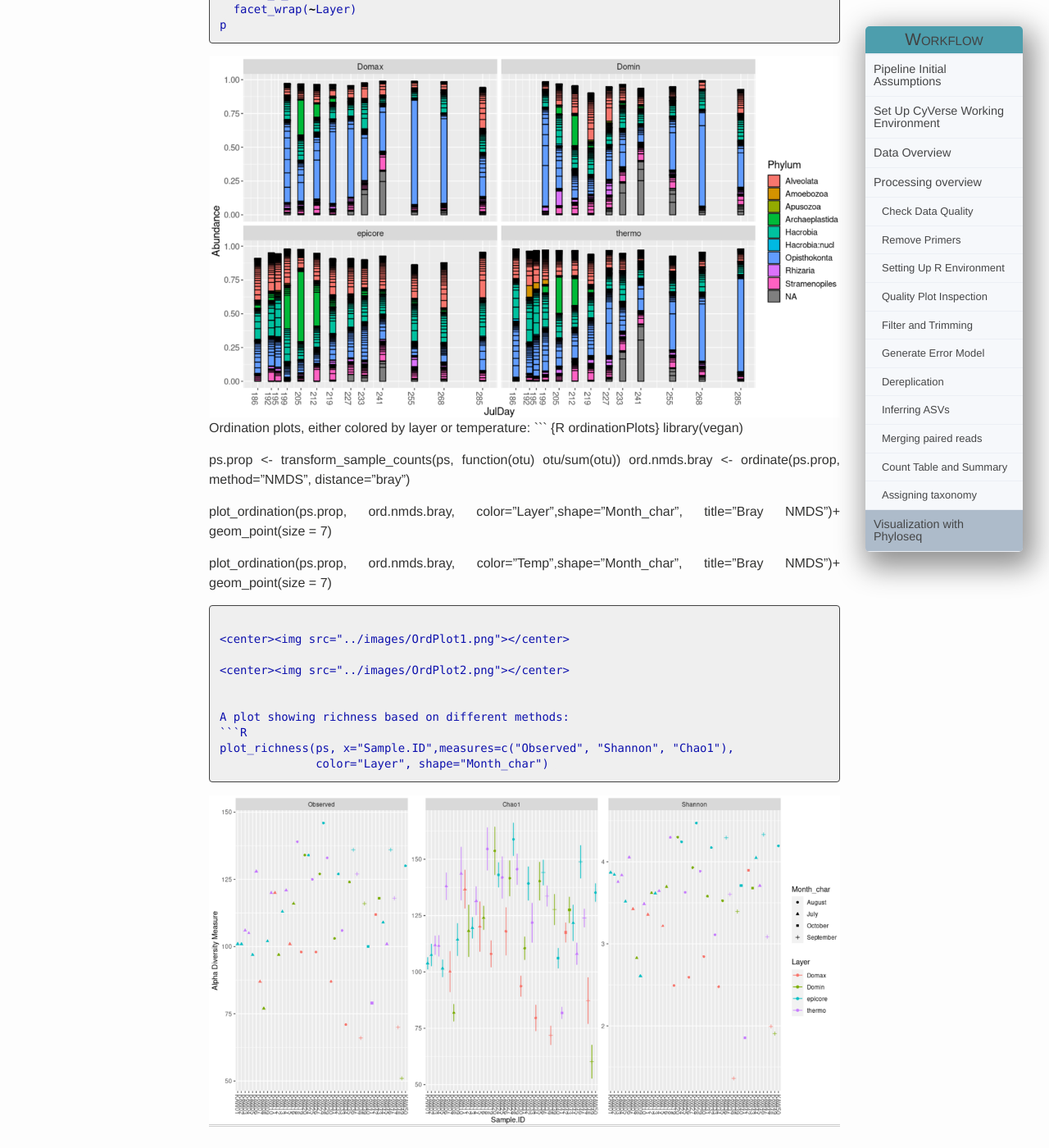
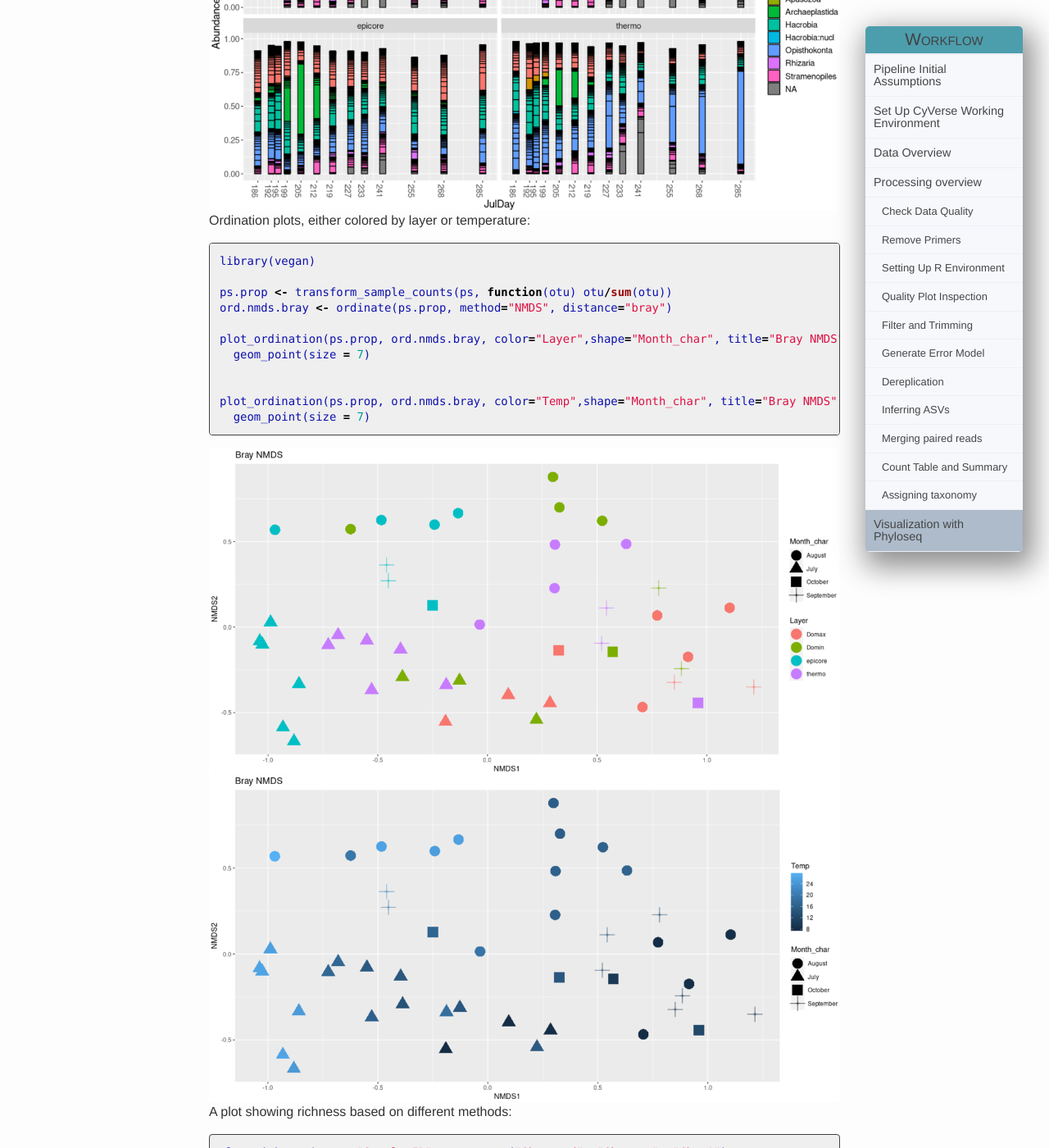
Before and after one commit to Maine-eDNA/Maine-eDNA.github.io, a Jekyll site: the page built from Tutorial/index.md, in a window 1280 px wide and 1400 px high, scrolled down 14765 px. Shown: the whole window at 82% size. Built offline with Jekyll 4.4.1, drawn with Linux system fonts in a browser that asks for light colours; some of the changed text lies outside the part shown.

Commit message:
fixed ord code font and cutadapt image

````diff
--- a/Tutorial/index.md
+++ b/Tutorial/index.md
@@ -527,7 +527,7 @@ p
 
 
 Ordination plots, either colored by layer or temperature:
-``` {R ordinationPlots}
+```R
 library(vegan)
 
 ps.prop <- transform_sample_counts(ps, function(otu) otu/sum(otu))
````
Also changed, not shown: images/cutadapt.png.
